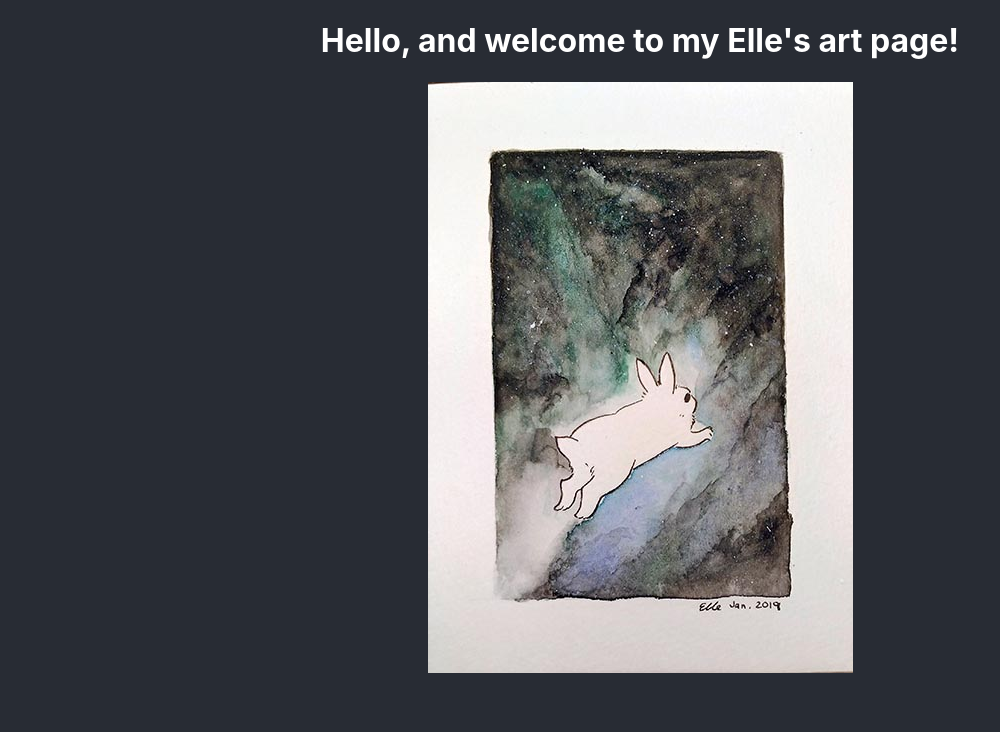
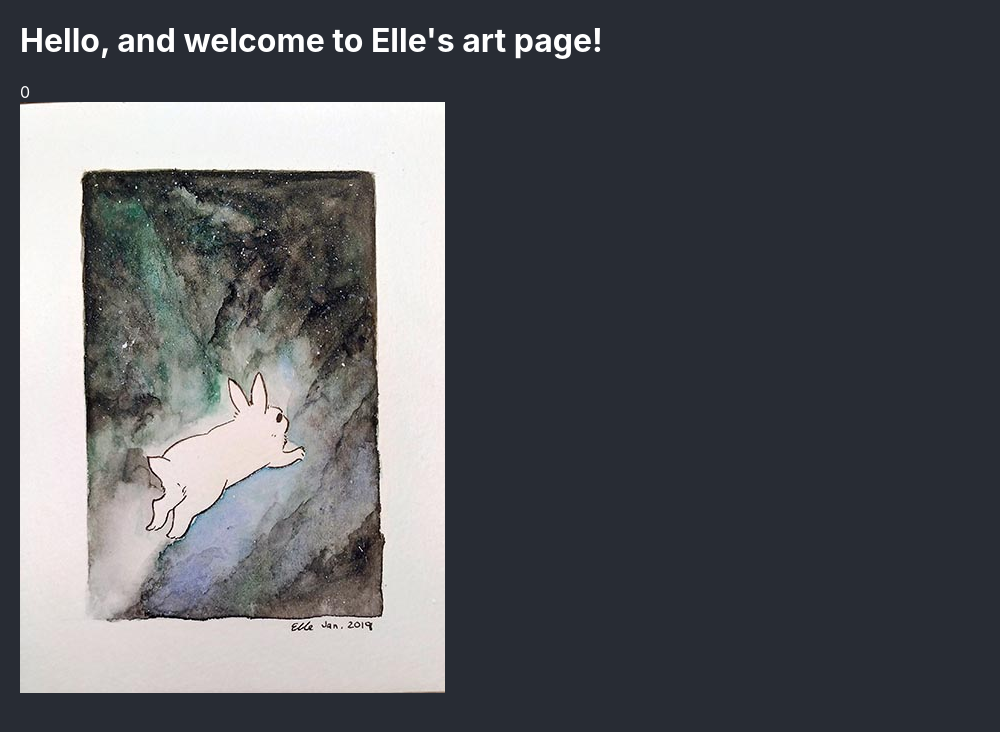
Before and after one commit to ellebot/my-website, a React (Create React App) app: page / in a window 1280 px wide. Shown: the top 732 px of the page, without its empty margins (0-1000 px from the left). Built offline with nearby package versions, Linux system fonts and the light colour scheme.

Commit message:
Added fading slideshow of gallery

```diff
--- a/src/index.js
+++ b/src/index.js
@@ -1,16 +1,44 @@
 import React from 'react';
 import ReactDOM from 'react-dom';
 import './index.css';
-import App from './App';
 import * as serviceWorker from './serviceWorker';
 import galaxybun from './auto_galaxybun_small.jpg';
+import galaxybun2 from './galaxybun1_small.jpg';
 
 class Hello extends React.Component {
+  constructor(props) {
+    super(props);
+    this.state = {
+      gallery: [galaxybun, galaxybun2],
+      imageIndex: 0,
+      };
+  }
+
+   nextImage() {
+    let current = this.state.imageIndex + 1;
+    if (current >= this.state.gallery.length) {
+      current = 0;
+    }
+    this.setState({
+      gallery: this.state.gallery,
+      imageIndex: current,
+    });
+  }
+
+  componentDidMount() {
+    this.interval = setInterval(() => this.nextImage(), 10000);
+  }
+
+  componentWillUnmount() {
+    clearInterval(this.interval);
+  }
+
   render() {
     return (
       <div className="App">
-      <h1> Hello, and welcome to my Elle's art page! </h1>
-        <img src={galaxybun} className="w3-animate-fading" alt="galaxybun" />
+      <h1> Hello, and welcome to Elle's art page! </h1>
+      <div>{this.state.imageIndex}</div>
+      <img src={this.state.gallery[this.state.imageIndex]} className="w3-animate-fading" alt="image" />
       </div>
     );
   }
```
Also changed, not shown: src/galaxybun1_small.jpg (added).
